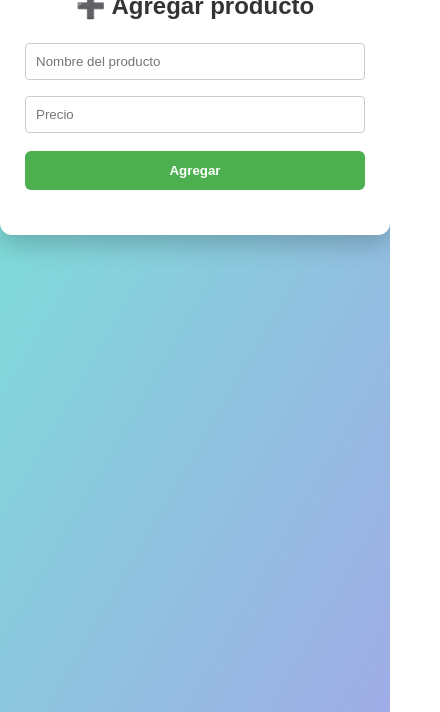
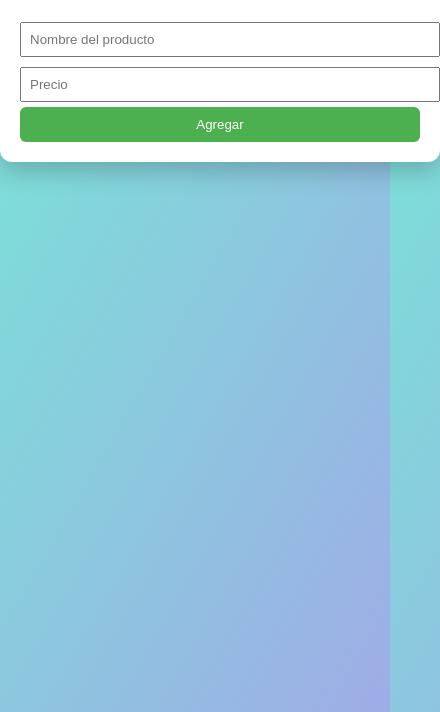
Before and after one commit to Carl1tos21/Tienda-web, a plain HTML site: page index.html in a window 390 px wide. Shown: the part 172-884 px from the top of the page, 440 px wide, since content can reach past the window. Drawn offline with Linux system fonts and the light colour scheme.

Commit message:
Refactor styles for improved layout and responsiveness

```diff
--- a/styles.css
+++ b/styles.css
@@ -3,78 +3,42 @@ body {
     background: linear-gradient(120deg, #74ebd5, #9face6);
     min-height: 100vh;
     margin: 0;
-    padding: 20px 0; /* Añadido padding vertical para mejor vista */
-    display: flex;
-    justify-content: center;
-    align-items: flex-start; /* Alinea al inicio de la pantalla */
+    padding: 0;
 }
 
 .container {
     background: white;
-    width: 90%; /* Más responsivo */
-    max-width: 450px; /* Tamaño máximo definido */
-    margin-top: 40px;
-    padding: 25px;
+    width: 400px;
+    margin: 40px auto;
+    padding: 20px;
     border-radius: 12px;
     box-shadow: 0 10px 25px rgba(0,0,0,0.2);
 }
 
 h1, h2 {
     text-align: center;
-    color: #333;
-    margin-bottom: 15px;
 }
 
-/* Estilo para cada item de producto */
 .product {
     display: flex;
     justify-content: space-between;
-    align-items: center;
-    padding: 10px 0;
-    border-bottom: 1px solid #eee;
+    margin: 10px 0;
 }
 
-.product:last-child {
-    border-bottom: none;
-}
-
-.product span {
-    flex-grow: 1; /* Permite que el texto ocupe el espacio disponible */
-    font-size: 1.1em;
-}
-
-.product button {
-    width: auto;
-    padding: 5px 12px;
-    margin-left: 10px;
-    background: #FF9800; /* Color diferente para distinguir */
-}
-
-.product button:hover {
-    background: #e68900;
-}
-
-/* Estilos de inputs y botón de agregar */
-input[type="text"], input[type="number"] {
-    box-sizing: border-box; /* Importante para que el padding no desborde el ancho */
+input {
     width: 100%;
-    padding: 10px;
-    margin: 8px 0;
-    border: 1px solid #ccc;
-    border-radius: 4px;
+    padding: 8px;
+    margin: 5px 0;
 }
 
 button {
     width: 100%;
-    padding: 12px;
-    margin: 10px 0 20px 0;
+    padding: 10px;
     background: #4CAF50;
     border: none;
     color: white;
     border-radius: 6px;
     cursor: pointer;
-    font-weight: bold;
-    transition: background 0.3s;
 }
 
 button:hover {
```
